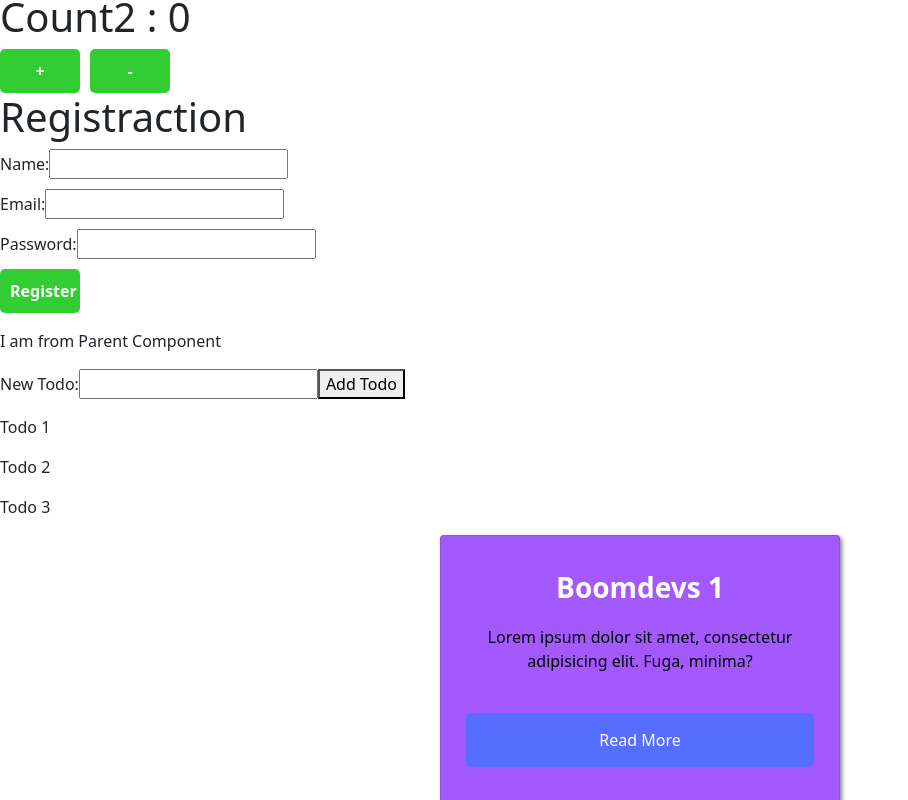
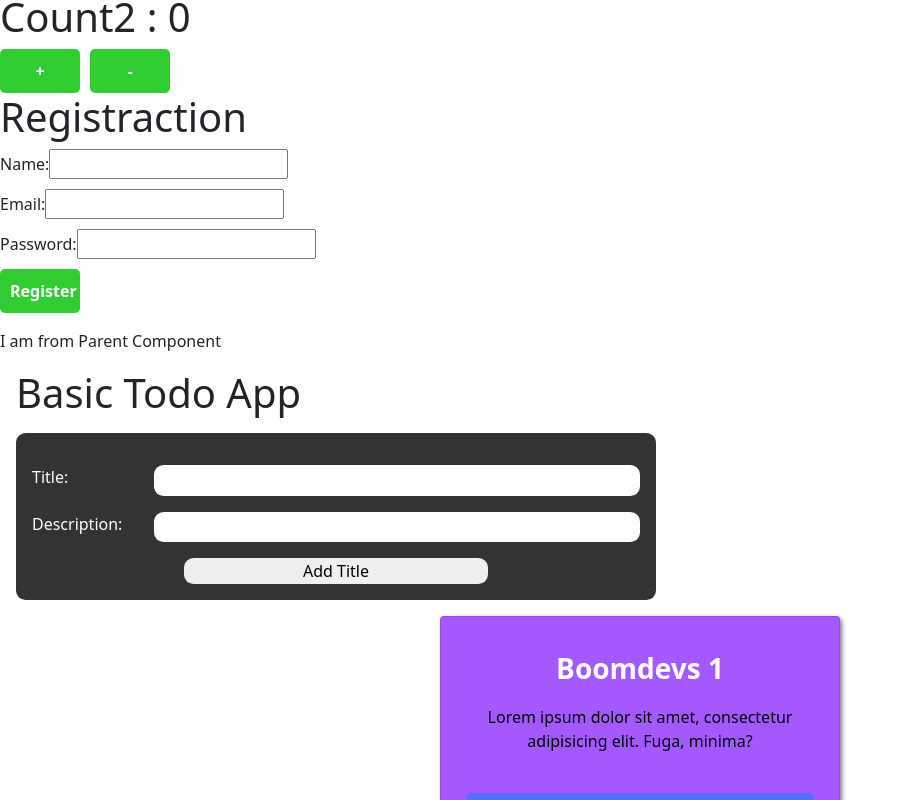
Before and after one commit to noruzzamanrubel/React, a React (Create React App) app: page / in a window 1280 px wide. Shown: the part 767-1567 px from the top of the page, without its empty margins (0-908 px from the left). Built offline with nearby package versions, Linux system fonts and the light colour scheme.

Commit message:
add basic todo app

```diff
--- a/package.json
+++ b/package.json
@@ -7,9 +7,12 @@
     "@testing-library/react": "^13.1.1",
     "@testing-library/user-event": "^13.5.0",
     "bootstrap": "^5.1.3",
+    "font-awesome": "^4.7.0",
+    "fontawesome": "^5.6.3",
     "react": "^18.1.0",
     "react-bootstrap": "^2.3.1",
     "react-dom": "^18.1.0",
+    "react-fontawesome": "^1.7.1",
     "react-scripts": "5.0.1",
     "uuid": "^8.3.2",
     "web-vitals": "^2.1.4"
--- a/public/style.css
+++ b/public/style.css
@@ -64,6 +64,90 @@ button.count_btn {
     font-weight: 700;
     width: 80px;
 }
+
 .formGroup {
     margin-bottom: 10px;
 }
+
+.todo {
+    display: flex;
+    align-items: center;
+    justify-content: space-between;
+    background-color: #222;
+    margin: 1rem;
+    padding: 1rem;
+    border-radius: .6rem;
+    width: 50%;
+}
+
+.todo h3 {
+    color: #fff;
+}
+
+.todo p {
+    color: #fff;
+    margin-bottom: 0;
+}
+
+.home h1 {
+    margin: 1rem;
+}
+
+.form {
+    width: 50%;
+    background-color: #333;
+    color: #fff;
+    margin: 1rem;
+    padding: 1rem;
+    border-radius: .6rem;
+}
+
+.form-field {
+    display: flex;
+    margin: 1rem 0;
+}
+
+.form-field label {
+    flex-basis: 20%;
+}
+
+.form-field input {
+    flex-basis: 80%;
+    border: none;
+    border-radius: .6rem;
+    padding: .2rem;
+}
+
+input:focus {
+    outline: none;
+}
+
+
+.form-field textarea {
+    flex-basis: 80%;
+    resize: none;
+    border: none;
+    border-radius: .6rem;
+    padding: .2rem;
+}
+
+.form button {
+    border: none;
+    border-radius: .6rem;
+    cursor: pointer;
+    display: block;
+    margin: 0 auto;
+    width: 50%;
+}
+
+.form button:hover {
+    background-color: orange;
+    color: #fff;
+}
+
+.btn {
+    border: none;
+    color: #ff0000 !important;
+    background-color: transparent;
+    cursor: pointer;
+}
--- a/src/components/State_Lifting/Home.js
+++ b/src/components/State_Lifting/Home.js
@@ -1,19 +1,23 @@
-import React, { useState } from "react";
-import NewTodo from "./NewTodo";
-import Todos from "./Todos";
-const dummyData = ["Todo 1", "Todo 2", "Todo 3"];
+import React, { useState } from 'react'
+import Todos from './Todos'
+import NewTodo from './NewTodo'
+import { v4 as uuidv4 } from "uuid";
 
 const Home = () => {
-  const [todos, setTodos] = useState(dummyData);
-  const handleNewTodo = (todo) => {
-    setTodos([...todos, todo]);
-  };
+  const [todos, setTodos] = useState([]);
+  const handleAddTodo = (todo) => {
+    setTodos([...todos, { ...todo, id: uuidv4() }]);
+  }
+  const handleRemoveTodo = (id) => {
+    setTodos(todos.filter(todo => todo.id !== id));
+  }
   return (
-    <div>
-      <NewTodo onTodo={handleNewTodo} />
-      <Todos todos={todos} />
+    <div className='home'>
+      <h1>Basic Todo App</h1>
+      <NewTodo onAddTodo={handleAddTodo} />
+      <Todos todos={todos} onRemoveTodo={handleRemoveTodo} />
     </div>
-  );
-};
+  )
+}
 
-export default Home;
+export default Home
--- a/src/components/State_Lifting/NewTodo.js
+++ b/src/components/State_Lifting/NewTodo.js
@@ -1,27 +1,45 @@
-import React, { useState } from "react";
+import React, { useState } from 'react';
 
 const NewTodo = (props) => {
-  const [todo, setTodo] = useState("");
+
+  const [todo, setTodo] = useState({
+    title: '',
+    desc: ''
+  })
+  const { title, desc } = todo;
   const handleChange = (e) => {
-    setTodo(e.target.value);
-  };
+    const { name, value } = e.target;
+    setTodo({
+      ...todo,
+      [name]: value
+    })
+  }
   const handleSubmit = (e) => {
-    e.preventDefault();
-    props.onTodo(todo);
-  };
+    e.preventDefault()
+    props.onAddTodo(todo)
+    setTodo({
+      title: '',
+      desc: '',
+    })
+  }
+
   return (
-    <form onSubmit={handleSubmit}>
-      <label>New Todo: </label>
-      <input
-        type="text"
-        name="name"
-        value={todo}
-        onChange={handleChange}
-        required
-      />
-      <button type="submit">Add Todo</button>
+    <form className="form" onSubmit={handleSubmit}>
+      <div className="form-field">
+        <label>Title: </label>
+        <input type="text" name="title" id="title" onChange={handleChange} value={title} />
+      </div>
+      <div className="form-field">
+        <label>Description: </label>
+        <input type="textarea" name="desc" id="desc" onChange={handleChange} value={desc} />
+      </div>
+      <div>
+        <button type="submit">
+          Add Title
+        </button>
+      </div>
     </form>
-  );
-};
+  )
+}
 
-export default NewTodo;
+export default NewTodo
--- a/src/components/State_Lifting/Todo.js
+++ b/src/components/State_Lifting/Todo.js
@@ -1,8 +1,24 @@
-import React from "react";
-import { v4 as uuidv4 } from "uuid";
+import React from 'react'
 
 const Todo = (props) => {
-  return <p key={uuidv4()}>{props.todo}</p>;
-};
+  const { title, desc } = props.todo;
+  const { id } = props;
+  const handleClick = (id) => {
+    props.onRemoveTodo(id);
+  }
+  return (
+    <article className='todo'>
+      <div>
+        <h3>{title}</h3>
+        <p>{desc}</p>
+      </div>
+      <div>
+        <button className="btn" onClick={() => { handleClick(id); }}>
+          <i className="fa fa-trash fa-2x"></i>
+        </button>
+      </div>
+    </article>
+  )
+}
 
-export default Todo;
+export default Todo
--- a/src/components/State_Lifting/Todos.js
+++ b/src/components/State_Lifting/Todos.js
@@ -1,15 +1,15 @@
-import React from "react";
+import React from 'react'
+import Todo from './Todo'
 import { v4 as uuidv4 } from "uuid";
-import Todo from "./Todo";
 
 const Todos = (props) => {
   return (
-    <div>
-      {props.todos.map((todo) => (
-        <Todo key={uuidv4()} todo={todo} />
-      ))}
-    </div>
-  );
-};
+    <section>
+      {props.todos.map((todo) =>
+        <Todo key={uuidv4()} todo={todo} onRemoveTodo={props.onRemoveTodo} id={todo.id} />
+      )}
+    </section>
+  )
+}
 
-export default Todos;
+export default Todos
--- a/src/index.js
+++ b/src/index.js
@@ -2,6 +2,7 @@ import React from "react";
 import ReactDOM from "react-dom/client";
 import App from "./App";
 import "bootstrap/dist/css/bootstrap.min.css";
+import "font-awesome/css/font-awesome.min.css";
 
 
 const root = ReactDOM.createRoot(document.getElementById("root"));
```
Also changed, not shown: 1 other file (tests, documents, lock files or other folders).
